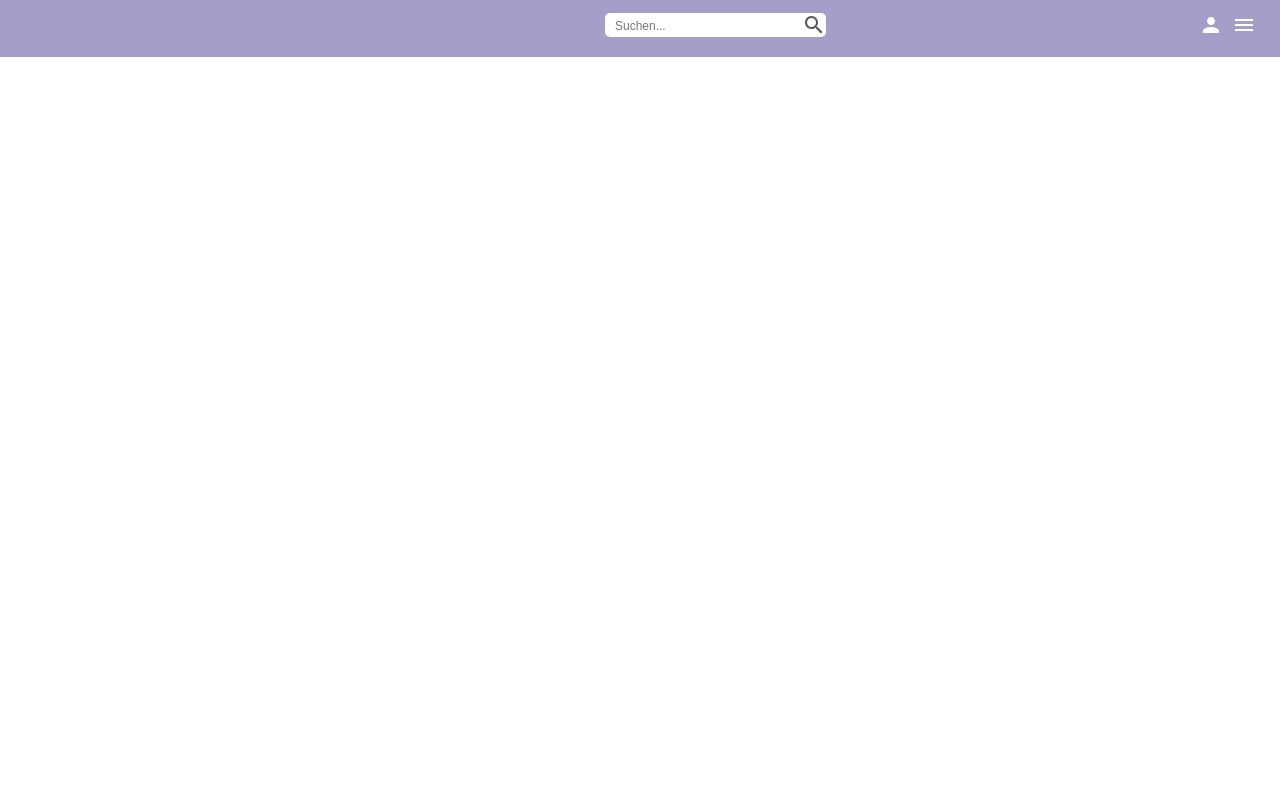
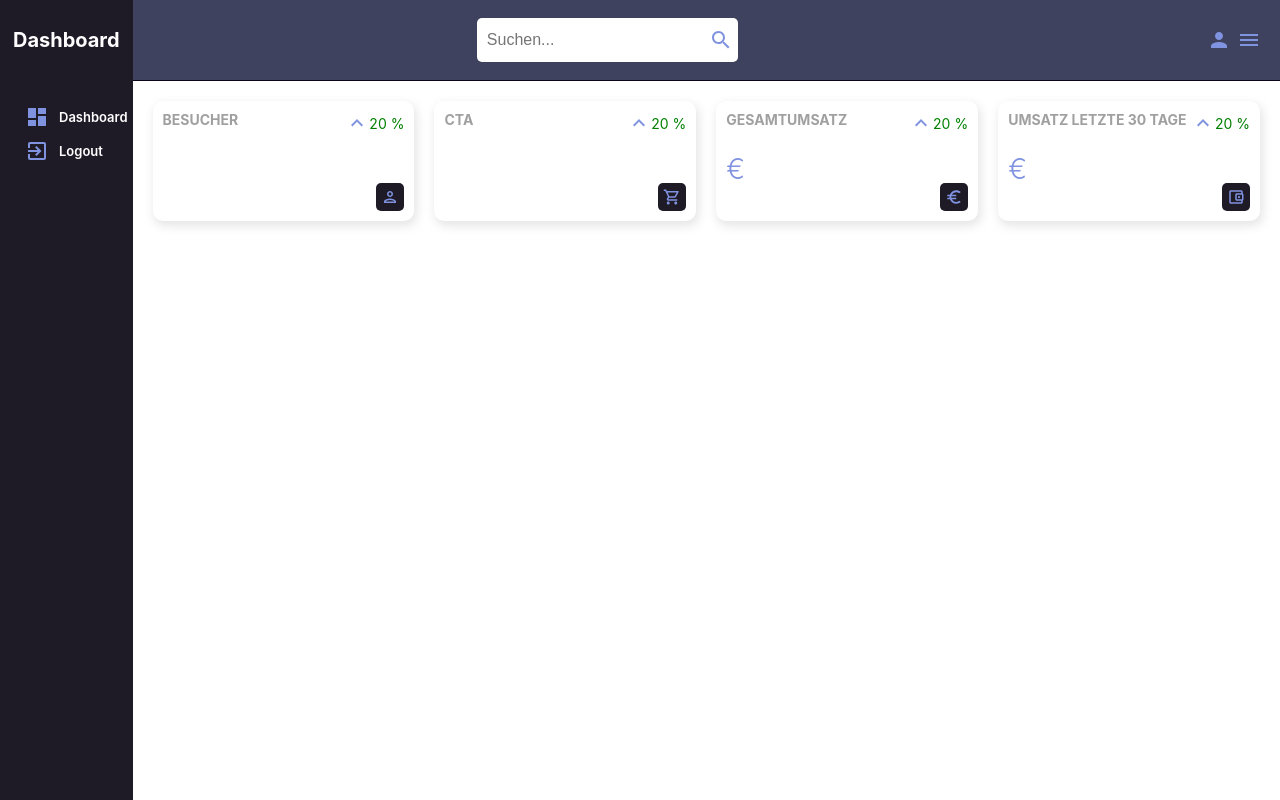
Before and after one commit to ludolfaugust/victory_dashboard, a React (Create React App) app: page / in a window 1280 px wide. Built offline with nearby package versions, Linux system fonts and the light colour scheme.

Commit message:
add sidebar

```diff
--- a/package.json
+++ b/package.json
@@ -12,6 +12,7 @@
     "@testing-library/user-event": "^13.5.0",
     "react": "^18.2.0",
     "react-dom": "^18.2.0",
+    "react-router-dom": "^6.3.0",
     "react-scripts": "5.0.1",
     "sass": "^1.54.8",
     "web-vitals": "^2.1.4"
--- a/public/index.html
+++ b/public/index.html
@@ -24,7 +24,7 @@
       work correctly both with client-side routing and a non-root public URL.
       Learn how to configure a non-root public URL by running `npm run build`.
     -->
-    <title>React App</title>
+    <title>Victory-Dashboard</title>
   </head>
   <body>
     <noscript>You need to enable JavaScript to run this app.</noscript>
--- a/src/App.jsx
+++ b/src/App.jsx
@@ -1,10 +1,16 @@
-import Home from "./Home";
-
+import Home from "./components/home/Home";
+import { BrowserRouter, Routes, Route } from "react-router-dom";
 
 function App() {
   return (
     <div>
-     <Home />
+      <BrowserRouter>
+        <Routes>
+          <Route path="/">
+            <Route index element={<Home />} />
+          </Route>
+        </Routes>
+      </BrowserRouter>
     </div>
   );
 }
--- a/src/Home.jsx
+++ /dev/null
@@ -1,12 +0,0 @@
-import React from 'react';
-import { Navbar } from './Navbar/Navbar';
-
-const Home = () => {
-    return (
-        <div>
-            <Navbar />
-        </div>
-    );
-};
-
-export default Home;
--- /dev/null
+++ b/src/components/home/Home.jsx
@@ -0,0 +1,24 @@
+import Sidebar from "../sidebar/Sidebar";
+import Navbar from "../navbar/Navbar";
+import "./home.scss";
+import Widget from "../widget/Widget";
+
+const Home = () => {
+  return (
+    <div className="home">
+
+      <Sidebar />
+      <div className="homeContainer">
+        <Navbar />
+        <div className="widgets">
+          <Widget type="Besucher" />
+          <Widget type="CTA" />
+          <Widget type="Gesamtumsatz" />
+          <Widget type="Umsatz letzte 30 Tage" />
+        </div>
+      </div>
+    </div>
+  );
+};
+
+export default Home;
--- /dev/null
+++ b/src/components/home/home.scss
@@ -0,0 +1,31 @@
+.home {
+    display: flex;
+
+    .homeContainer {
+      flex: 9;
+
+      .widgets,
+      .charts {
+        display: flex;
+        padding: 20px;
+        gap: 20px;
+      }
+
+      .charts {
+        padding: 5px 20px;
+      }
+
+      .listContainer {
+        -webkit-box-shadow: 2px 4px 10px 1px rgba(0, 0, 0, 0.47);
+        box-shadow: 2px 4px 10px 1px rgba(201, 201, 201, 0.47);
+        padding: 20px;
+        margin: 20px;
+
+        .listTitle {
+          font-weight: 500;
+          color: gray;
+          margin-bottom: 15px;
+        }
+      }
+    }
+  }
--- a/src/Navbar/Navbar.jsx
+++ b/src/components/navbar/Navbar.jsx
@@ -5,7 +5,7 @@ import MenuIcon from '@mui/icons-material/Menu';
 import SearchOutlinedIcon from "@mui/icons-material/SearchOutlined";
 
 
-export const Navbar = () => {
+const Navbar = () => {
 
 
     const handleOnClick = () => {
@@ -21,7 +21,7 @@ export const Navbar = () => {
                 <div className="input_wrapper">
                     <div className="search">
                         <input placeholder="Suchen..." type="search" />
-                        <SearchOutlinedIcon />
+                        <SearchOutlinedIcon className='search_icon'/>
                     </div>
                 </div>
                 <div className="items">
@@ -37,3 +37,5 @@ export const Navbar = () => {
 
     );
 };
+
+export default Navbar;
--- a/src/Navbar/navbar.scss
+++ b/src/components/navbar/navbar.scss
@@ -1,6 +1,11 @@
+*{
+    color:#8093E0;
+}
+
 .navbar{
-  height: 50px;
-  border-bottom: 0.5px solid rgb(98, 94, 147);
+  height: 80px;
+  border-bottom: 1.5px solid rgb(12,4,28);
+  background: #3E425E;
   display: flex;
   align-items: center;
   font-size: 14px;
@@ -9,8 +14,6 @@
 
 .wrapper {
     width: 100%;
-    padding: 20px;
-    background: rgb(163, 159, 201);
     align-items: center;
     justify-content: flex-end;
     flex-direction:row;
@@ -20,7 +23,7 @@
 
 .input_wrapper{
     display: flex;
-    justify-content: flex-end;
+    justify-content: flex-start;
     width: 35%;
 }
 
@@ -35,13 +38,20 @@
     input {
         border: none;
         outline: none;
-        height: 16px;
+        height: 44px;
         background: transparent;
         padding: 10px;
+        font-size: 16px;
 
         &::placeholder {
-        font-size: 12px;
+        font-size: 16px;
+
         }
+    }
+
+    .search_icon{
+       font-size: 5.5rem;
+       padding: 5px;
     }
 
     .items{
@@ -54,10 +64,11 @@
         display: flex;
         justify-content: space-around;
         width: 15%;
+        padding: 1rem;
     }
 
     .icon{
-        color: white;
         font-size: 20px;
         cursor: pointer;
+
     }
--- /dev/null
+++ b/src/components/sidebar/Sidebar.jsx
@@ -0,0 +1,31 @@
+import "./sidebar.scss";
+import DashboardIcon from "@mui/icons-material/Dashboard";
+import ExitToAppIcon from "@mui/icons-material/ExitToApp";
+import {Link} from "react-router-dom";
+
+const Sidebar = () => {
+  return (
+    <div className="sidebar">
+      <div className="top">
+        <Link to="/" style={{ textDecoration: "none" }}>
+          <span className="logo">Dashboard</span>
+        </Link>
+      </div>
+      <div className="center">
+        <ul>
+          <li>
+            <DashboardIcon className="icon" />
+            <span>Dashboard</span>
+          </li>
+
+          <li>
+            <ExitToAppIcon className="icon" />
+            <span>Logout</span>
+          </li>
+        </ul>
+      </div>
+    </div>
+  );
+};
+
+export default Sidebar;
--- /dev/null
+++ b/src/components/sidebar/sidebar.scss
@@ -0,0 +1,88 @@
+.sidebar {
+    flex: 1;
+    min-height: 100vh;
+    background-color: #1E1A26;
+
+
+    .top {
+      height: 80px;
+      display: flex;
+      align-items: center;
+      justify-content: center;
+
+      .logo {
+        font-size: 20px;
+        font-weight: bold;
+        color: #fff;
+      }
+    }
+
+
+
+    .center {
+      padding-left: 20px;
+      padding-top: 20px;
+
+      ul {
+        list-style: none;
+        margin: 0;
+        padding: 0;
+
+        .title {
+          font-size: 10px;
+          font-weight: bold;
+          color: #999;
+          margin-top: 15px;
+          margin-bottom: 5px;
+        }
+
+        li {
+          display: flex;
+          align-items: center;
+          padding: 5px;
+          cursor: pointer;
+
+          &:hover {
+            background-color: #2b5037;
+          }
+
+          .icon {
+            font-size: 24px;
+            color: #fff;
+          }
+
+          span{
+              font-size: 13px;
+              font-weight: 600;
+              color: #fff;
+              margin-left: 10px;
+          }
+        }
+      }
+    }
+
+    .bottom{
+        display: flex;
+        align-items: center;
+        margin: 10px;
+
+        .colorOption{
+            width: 20px;
+            height: 20px;
+            border-radius: 5px;
+            border: 1px solid #2b5037;
+            cursor: pointer;
+            margin: 5px;
+
+            &:nth-child(1){
+                background-color: whitesmoke;
+            }
+            &:nth-child(2){
+                background-color: #333;
+            }
+            &:nth-child(3){
+                background-color: #2b5037;
+            }
+        }
+    }
+  }
--- /dev/null
+++ b/src/components/widget/Widget.jsx
@@ -0,0 +1,102 @@
+import "./widget.scss";
+import KeyboardArrowUpIcon from "@mui/icons-material/KeyboardArrowUp";
+import PersonOutlinedIcon from "@mui/icons-material/PersonOutlined";
+import AccountBalanceWalletOutlinedIcon from "@mui/icons-material/AccountBalanceWalletOutlined";
+import ShoppingCartOutlinedIcon from "@mui/icons-material/ShoppingCartOutlined";
+import EuroSymbolIcon from '@mui/icons-material/EuroSymbol';
+
+const Widget = ({ type }) => {
+  let data;
+
+
+  const diff = 20;
+
+  switch (type) {
+    case "Besucher":
+      data = {
+        title: "BESUCHER",
+        amount: ``,
+        isMoney: false,
+        icon: (
+          <PersonOutlinedIcon
+            className="icon"
+            style={{
+              color: "crimson",
+              backgroundColor:  "#1E1A26",
+              color: "white",
+            }}
+          />
+        ),
+      };
+      break;
+    case "CTA":
+      data = {
+        title: "CTA",
+        isMoney: false,
+        amount: "",
+        link: "",
+        icon: (
+          <ShoppingCartOutlinedIcon
+            className="icon"
+            style={{
+              backgroundColor: "#1E1A26",
+              color: "white",
+            }}
+          />
+        ),
+      };
+      break;
+    case "Gesamtumsatz":
+      data = {
+        title: "GESAMTUMSATZ",
+        isMoney: true,
+        link: "",
+        icon: (
+          <EuroSymbolIcon
+            className="icon"
+            style={{ backgroundColor: "#1E1A26", color: "white" }}
+          />
+        ),
+      };
+      break;
+    case "Umsatz letzte 30 Tage":
+      data = {
+        title: "UMSATZ LETZTE 30 TAGE",
+        isMoney: true,
+        link: "",
+        icon: (
+          <AccountBalanceWalletOutlinedIcon
+            className="icon"
+            style={{
+              backgroundColor: "#1E1A26",
+              color: "white",
+            }}
+          />
+        ),
+      };
+      break;
+    default:
+      break;
+  }
+
+  return (
+    <div className="widget">
+      <div className="left">
+        <span className="title">{data.title}</span>
+        <span className="counter">
+           {data.amount} {data.isMoney ? "€" : ""}
+        </span>
+        <span className="link">{data.link}</span>
+      </div>
+      <div className="right">
+        <div className="percentage positive">
+          <KeyboardArrowUpIcon />
+          {diff} %
+        </div>
+        {data.icon}
+      </div>
+    </div>
+  );
+};
+
+export default Widget;
--- /dev/null
+++ b/src/components/widget/widget.scss
@@ -0,0 +1,54 @@
+.widget {
+    display: flex;
+    justify-content: space-between;
+    flex: 1;
+    padding: 10px;
+    -webkit-box-shadow: 2px 4px 10px 1px rgba(0, 0, 0, 0.47);
+    box-shadow: 2px 4px 10px 1px rgba(201, 201, 201, 0.47);
+    border-radius: 10px;
+    height: 100px;
+
+    .left,
+    .right {
+      display: flex;
+      flex-direction: column;
+      justify-content: space-between;
+
+      .title {
+        font-weight: bold;
+        font-size: 14px;
+        color: rgb(160, 160, 160);
+      }
+
+      .counter {
+        font-size: 28px;
+        font-weight: 300;
+      }
+
+      .link {
+        width: max-content;
+        font-size: 12px;
+        border-bottom: 1px solid gray;
+      }
+
+      .percentage {
+        display: flex;
+        align-items: center;
+        font-size: 14px;
+
+        &.positive {
+          color: green;
+        }
+        &.negative {
+          color: red;
+        }
+      }
+
+      .icon {
+        font-size: 18px;
+        padding: 5px;
+        border-radius: 5px;
+        align-self: flex-end;
+      }
+    }
+  }
```
Also changed, not shown: 1 other file (tests, documents, lock files or other folders).
